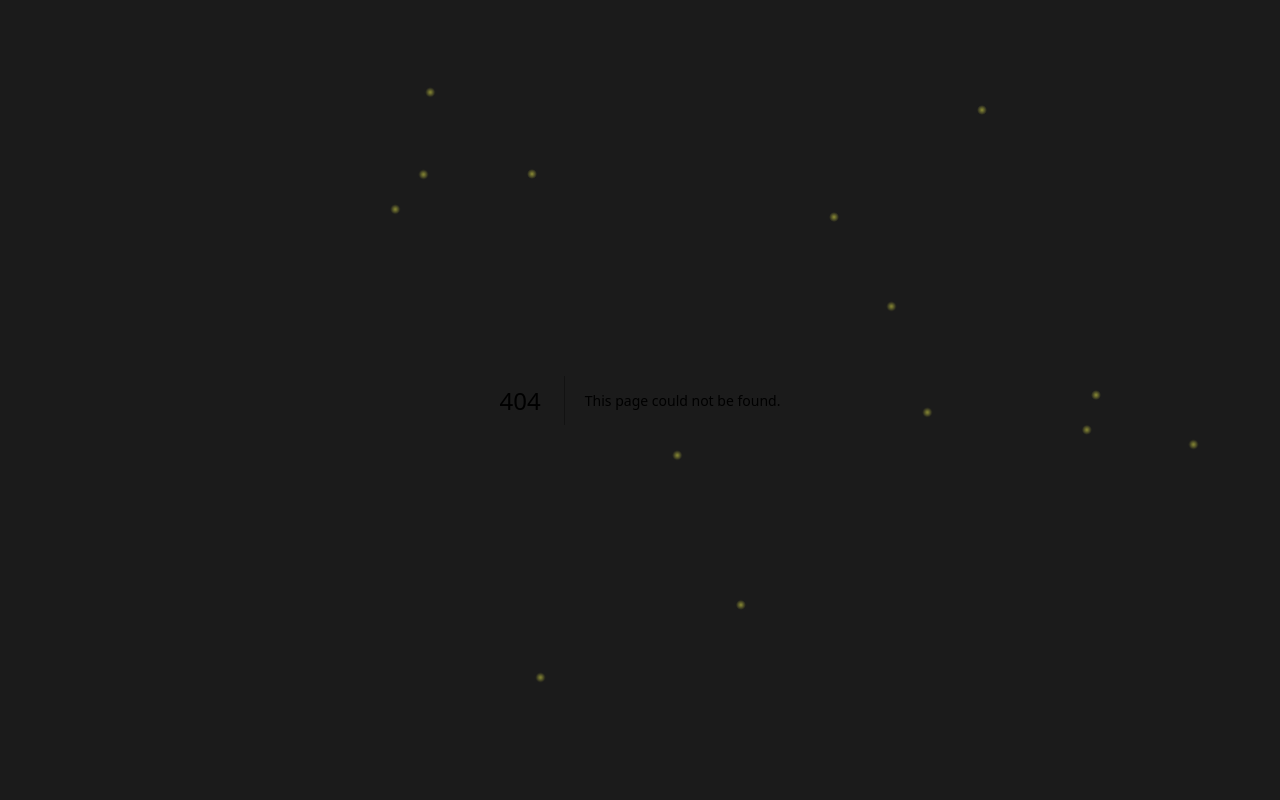
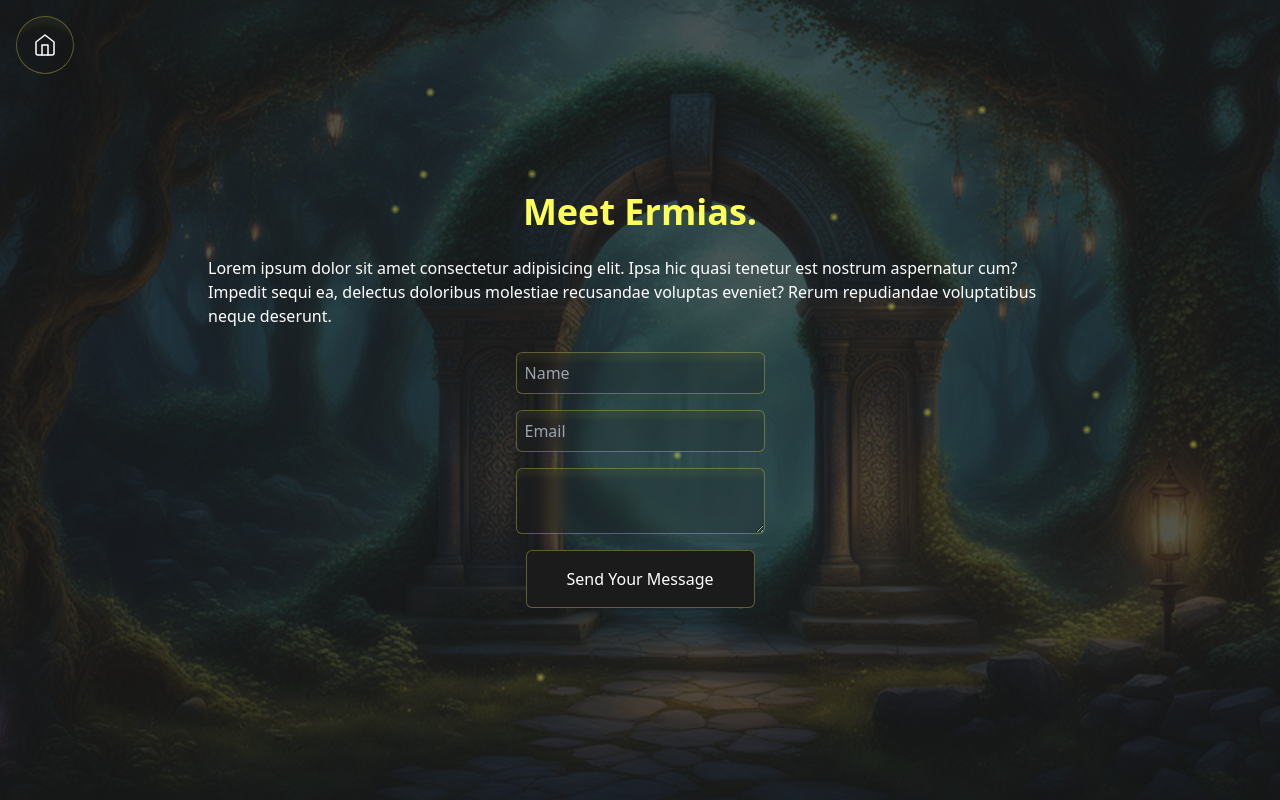
Before and after one commit to yetabalij/Nextjs-Creative-Portfolio, a Next.js app: page /contact in a window 1280 px wide. Before the commit this address had no page. Built offline with nearby package versions, Linux system fonts and the light colour scheme.

Commit message:
contact page added.

```diff
--- /dev/null
+++ b/src/app/(subpages)/contact/page.js
@@ -0,0 +1,34 @@
+import React from "react";
+import Image from "next/image";
+import bg from "../../../../public/background/contact-background.png";
+import ContactForm from "@/app/components/contact/ContactForm";
+
+const Contact = () => {
+  return (
+    <>
+      <Image
+        src={bg}
+        alt="about-background"
+        className="-z-50 fixed top-0 left-0 w-full h-full object-cover
+        object-center opacity-25"
+      />
+
+      <article className="relative w-full flex flex-col items-center justify-center space-y-8">
+        <div className="flex flex-col items-center justify-center space-y-6 w-3/4">
+          <h1 className="text-accent font-semibold text-center text-4xl capitalize">
+            Meet Ermias.
+          </h1>
+          <p className="text-white font-light text-accent">
+            Lorem ipsum dolor sit amet consectetur adipisicing elit. Ipsa hic
+            quasi tenetur est nostrum aspernatur cum? Impedit sequi ea, delectus
+            doloribus molestiae recusandae voluptas eveniet? Rerum repudiandae
+            voluptatibus neque deserunt.
+          </p>
+          <ContactForm />
+        </div>
+      </article>
+    </>
+  );
+};
+
+export default Contact;
```
